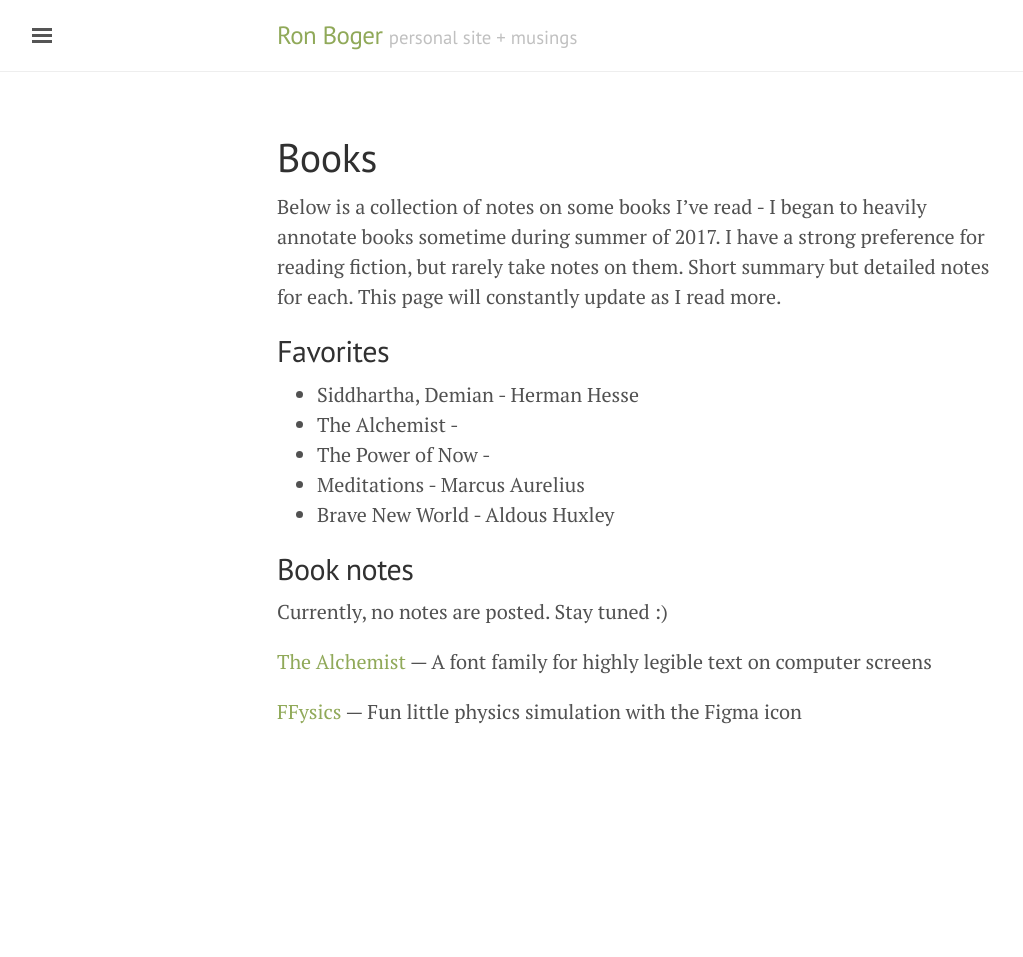
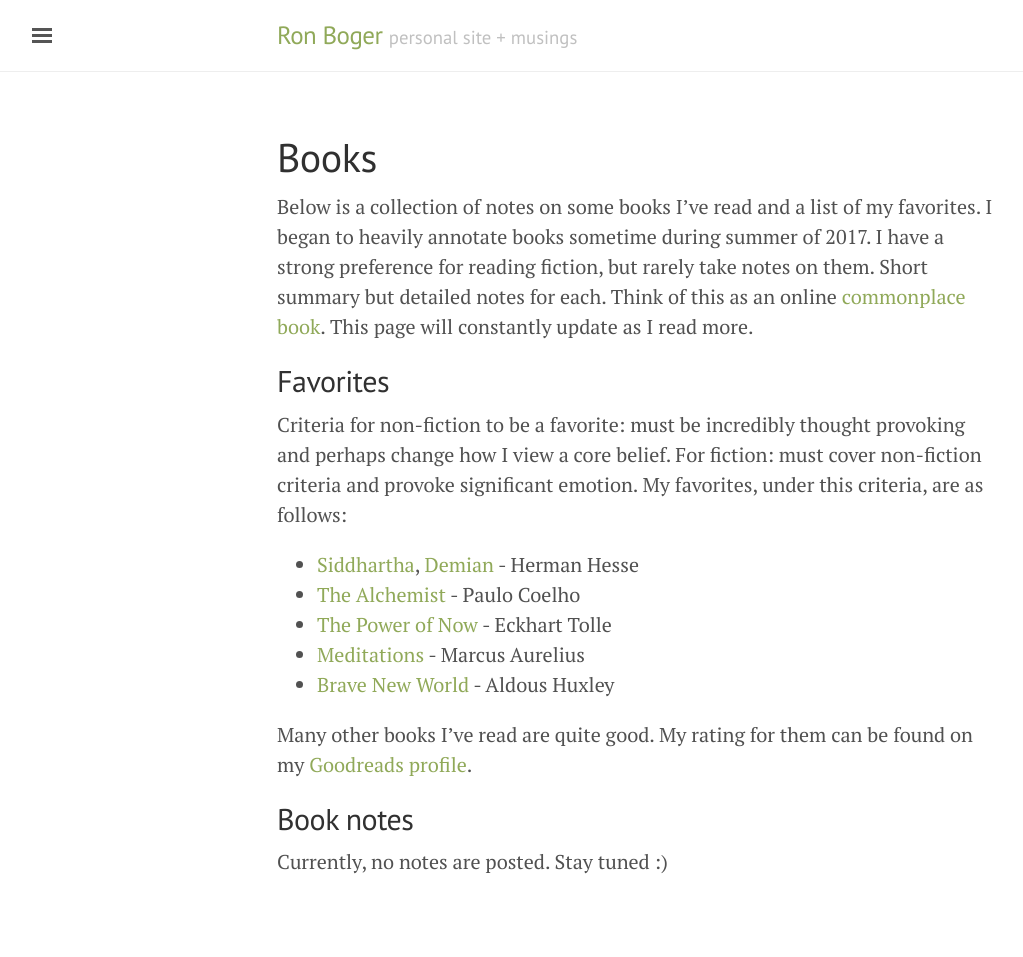
Before and after one commit to ronboger/ronboger.github.io, a Jekyll site: the page built from books.md, in a window 1280 px wide. Shown: the whole page, without its empty margins (3-1026 px from the left). Built offline with Jekyll 4.4.1, drawn with Linux system fonts in a browser that asks for light colours; before the commit the page ends 900 px from its top, so only the background shows below that.

Commit message:
edit books page

```diff
--- a/books.md
+++ b/books.md
@@ -7,20 +7,24 @@ title: Books
   * {{ bookPost.date | date_to_string }} &raquo; [ {{ bookPost.title }} ]({{ bookPost.url }})
 {% endfor %} -->
 
-Below is a collection of notes on some books I've read - I began to heavily annotate books sometime during summer of 2017. I have a strong preference for reading fiction, but rarely take notes on them. Short summary but detailed notes for each. This page will constantly update as I read more.
+Below is a collection of notes on some books I've read and a list of my favorites. I began to heavily annotate books sometime during summer of 2017. I have a strong preference for reading fiction, but rarely take notes on them. Short summary but detailed notes for each. Think of this as an online [commonplace book](https://en.wikipedia.org/wiki/Commonplace_book). This page will constantly update as I read more.
 
 ## Favorites
 
-- Siddhartha, Demian - Herman Hesse
-- The Alchemist -
-- The Power of Now -
-- Meditations - Marcus Aurelius
-- Brave New World - Aldous Huxley
+Criteria for non-fiction to be a favorite: must be incredibly thought provoking and perhaps change how I view a core belief. For fiction: must cover non-fiction criteria and provoke significant emotion. My favorites, under this criteria, are as follows:
+
+- [Siddhartha](http://amzn.to/2eNQyxw), [Demian](http://amzn.to/2gTqchR) - Herman Hesse
+- [The Alchemist](http://amzn.to/2jdYRHW) - Paulo Coelho
+- [The Power of Now](http://amzn.to/2gTmOUq) - Eckhart Tolle
+- [Meditations](http://amzn.to/2wPJpaL) - Marcus Aurelius
+- [Brave New World](http://amzn.to/2gT1NFp) - Aldous Huxley
+
+Many other books I've read are quite good. My rating for them can be found on my [Goodreads profile](https://www.goodreads.com/user/show/69825193-ron-boger).
 
 ## Book notes
 
 Currently, no notes are posted. Stay tuned :)
 
-{% for project in site.data.books %}
+<!-- {% for project in site.data.books %}
    <a href="{{ project.url }}">{{ project.name }}</a> — {{ project.descr}}
-{% endfor %}
+{% endfor %} -->
```
